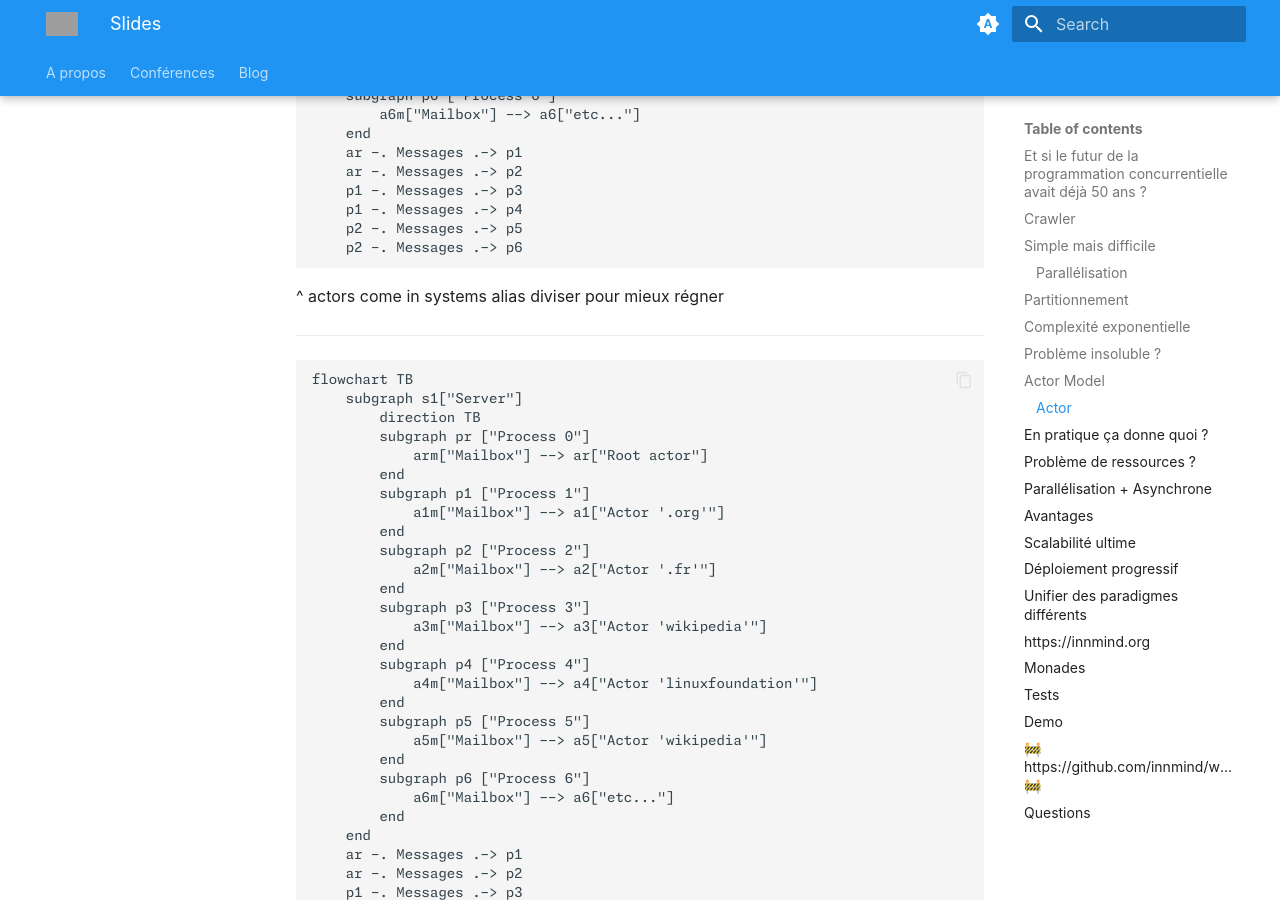
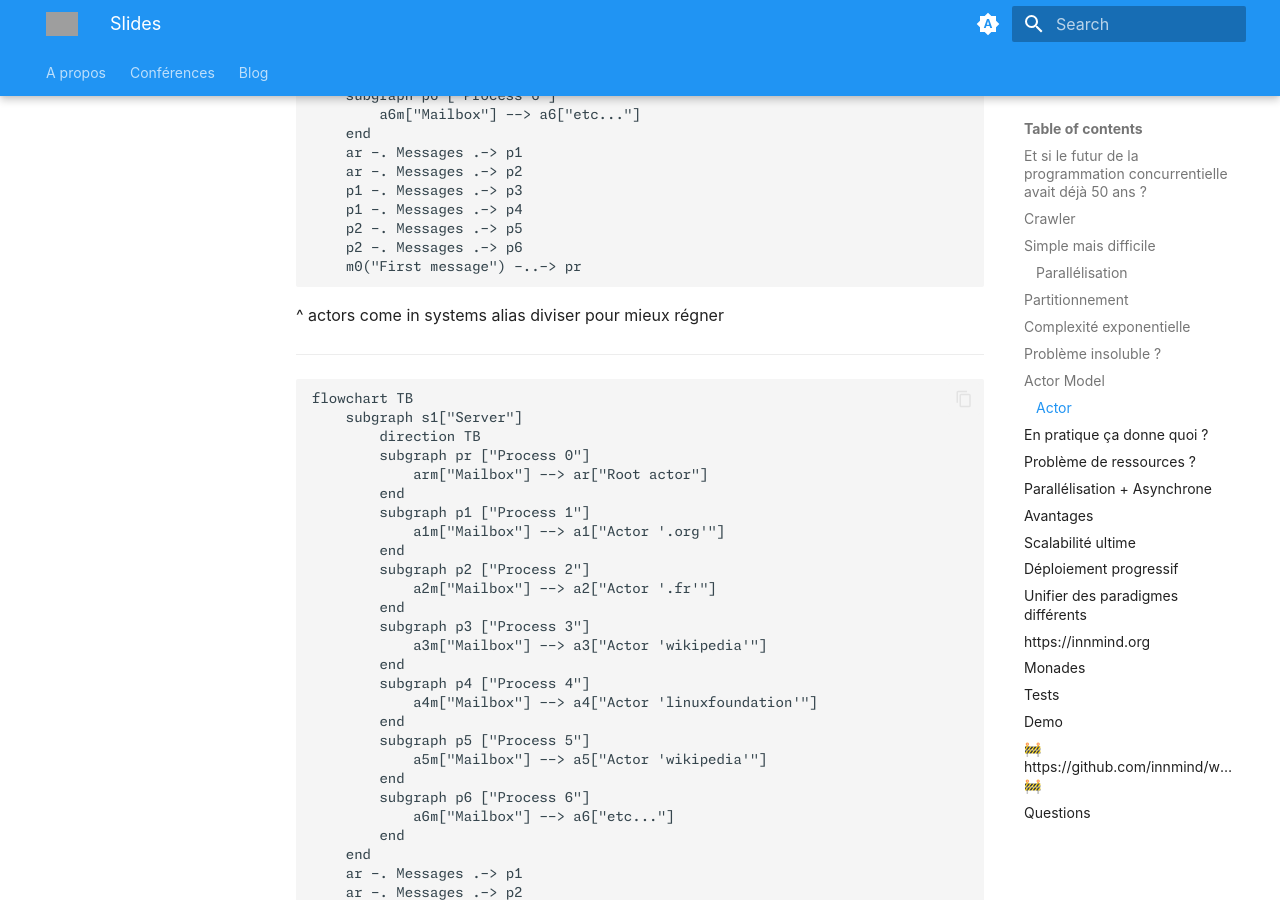
Before and after one commit to Baptouuuu/baptouuuu.github.io, an MkDocs documentation site: the page built from docs/conferences/actor model/slides.md, in a window 1280 px wide and 900 px high, scrolled down 4708 px. Built offline with MkDocs 1.6.1 and Material for MkDocs 9.7.7, drawn with Linux system fonts in a browser that asks for light colours; grey boxes are pictures that could not be loaded.

Commit message:
add first message for continuity with previous slide

````diff
--- a/docs/conferences/actor model/slides.md
+++ b/docs/conferences/actor model/slides.md
@@ -243,6 +243,7 @@ flowchart TB
     p1 -. Messages .-> p4
     p2 -. Messages .-> p5
     p2 -. Messages .-> p6
+    m0("First message") -..-> pr
 ```
 
 ^ actors come in systems alias diviser pour mieux régner
````
